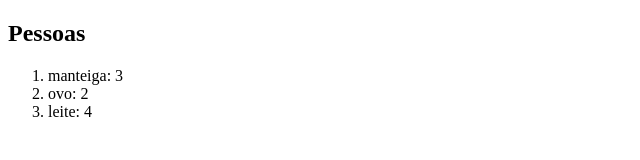
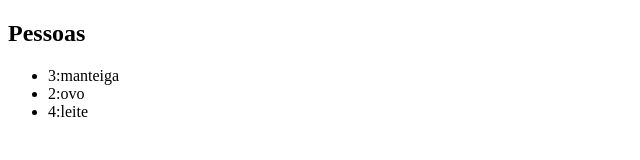
Before and after one commit to JGabriel01/POO, a plain HTML site: page 07do05de2025/q1.html in a window 1280 px wide. Shown: the full height of the page, 0-640 px from the left. Drawn offline with Linux system fonts and the light colour scheme.

Commit message:
funciona

```diff
--- a/07do05de2025/q1.html
+++ b/07do05de2025/q1.html
@@ -8,7 +8,7 @@
 </head>
 <body>
     <h2> Pessoas </h2>
-    <ol id="lista"></ol>
+    <ul id="lista"></ul>
    <script src="./q1.js">
 
    </script>
--- a/07do05de2025/q1.js
+++ b/07do05de2025/q1.js
@@ -1,4 +1,4 @@
-let ol = document.getElementById("lista") //document só da certo no codepen, o comando getElementById() é usado para pegar elementos no html com um id específico e usar no javascript
+let ol = document.getElementById("lista") //funciona, o comando getElementById() é usado para pegar elementos no html com um id específico e usar no javascript
 let ing = [
     {nome: "manteiga", quantidade: 3},
      {nome: "ovo", quantidade: 2 },
@@ -7,6 +7,7 @@ let ing = [
 ]
 let ingredientes = "";
 ing.forEach(itens => {
-    ingredientes += `<li>${itens.nome}: ${itens.quantidade}</li>`
+    ingredientes += `<li> ${itens.quantidade}:${itens.nome}</li>`
+    ol.innerHTML = ingredientes;
 })
-ol.innerHTML = ingredientes; //innerHTML é o espaço entre as tags, esse comando permite adicionar elementos do javascript no html
+//innerHTML é o espaço entre as tags, esse comando permite adicionar elementos do javascript no html
```
